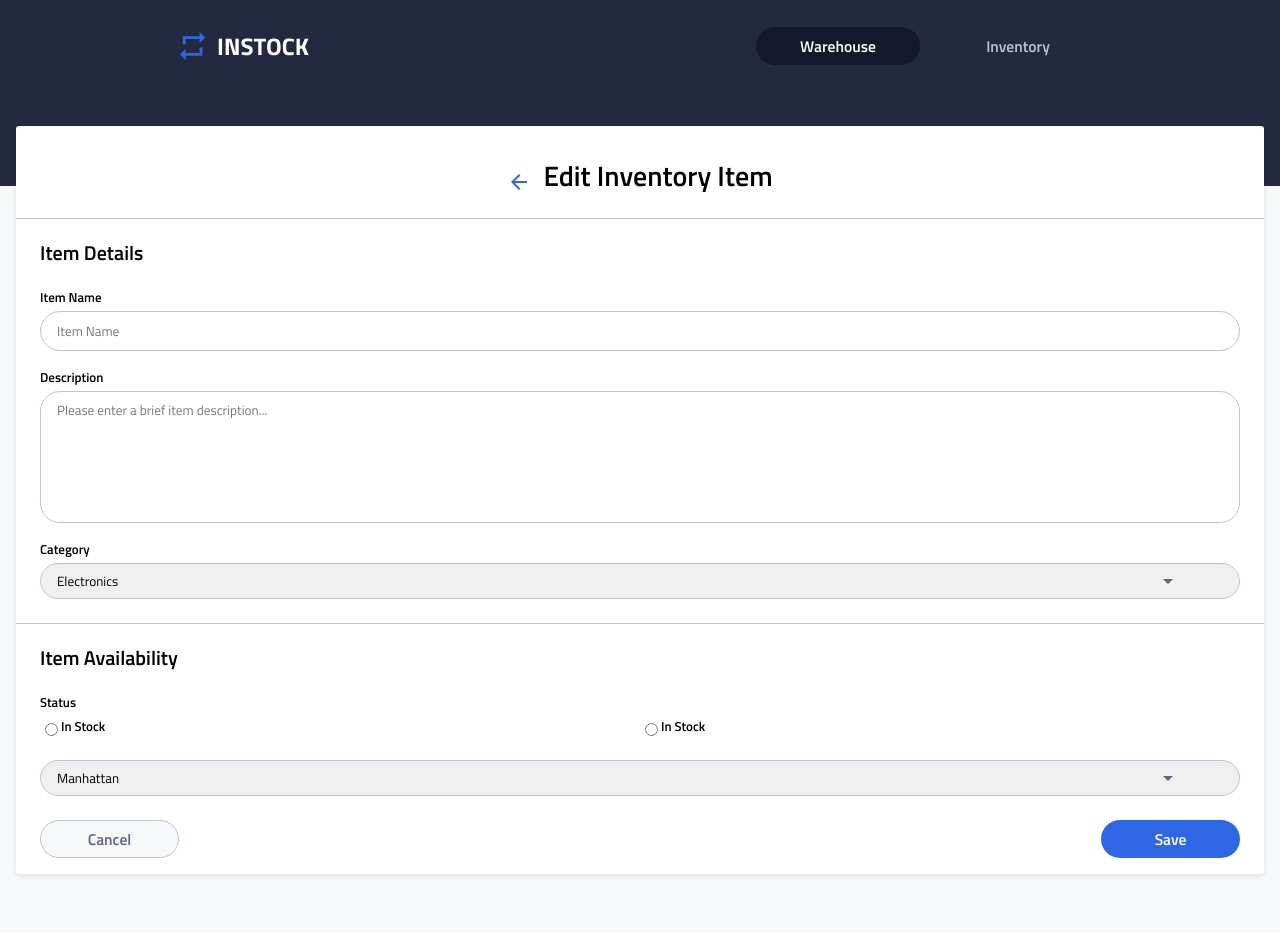
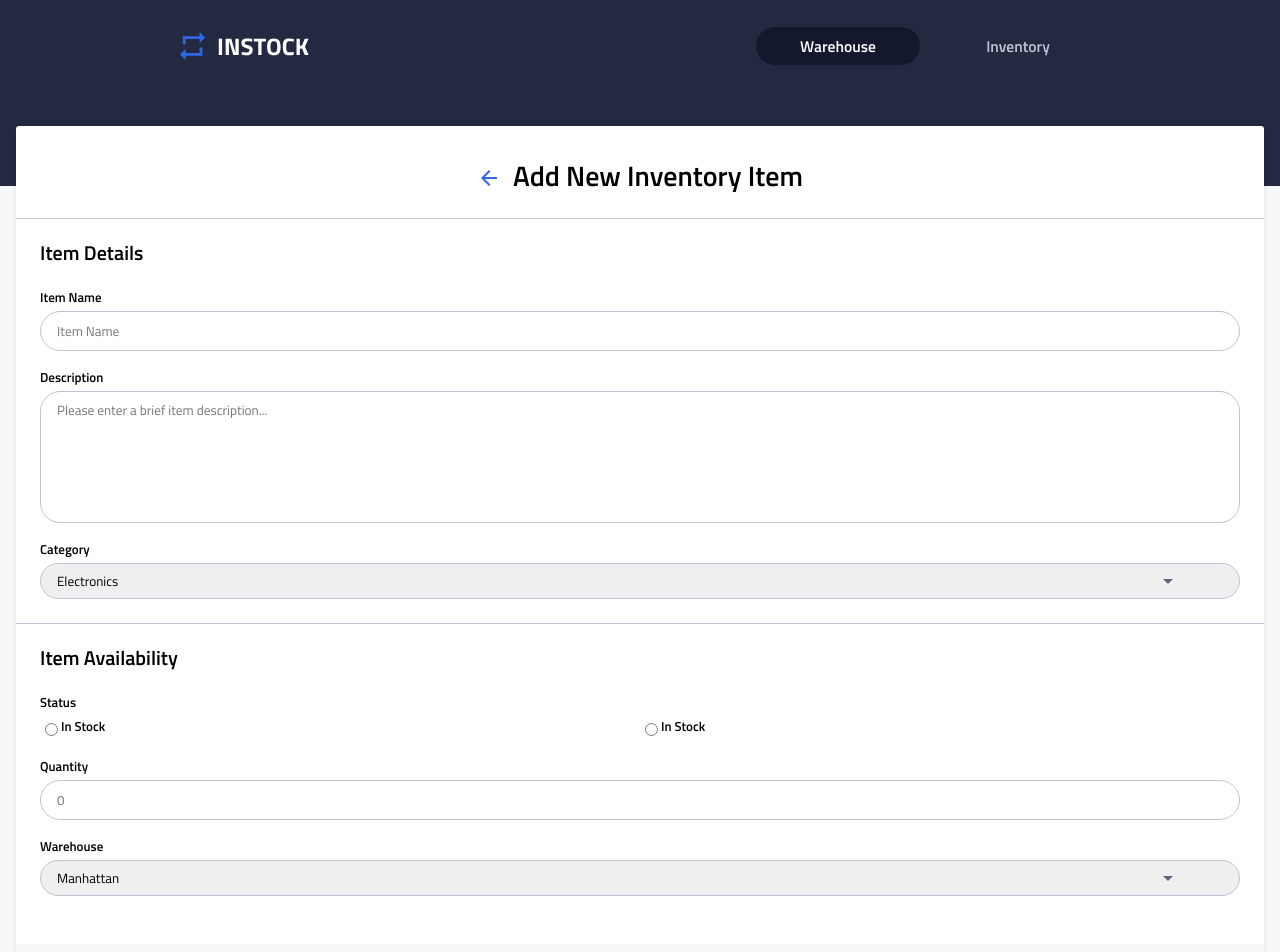
Before and after one commit to cdd741/In-Stock, a React (Create React App) app in the folder client/: page /inventories/add in a window 1280 px wide. Shown: the top 952 px of the page. Built offline with nearby package versions, Linux system fonts and the light colour scheme.

Commit message:
storing files for now
Signed-off-by: Aidan Tilgner <aidantilgner02@gmail.com>

```diff
--- a/client/src/App.js
+++ b/client/src/App.js
@@ -10,7 +10,7 @@ import AddInventory from "./routes/AddInventory";
 import AddWarehouse from "./routes/AddWareHouse.jsx";
 import Header from "./common/Header/Header";
 import DeleteModal from "./components/DeleteModal/DeleteModal";
-import InventoryItem from './components/InventoryForm/InventoryForm';
+import InventoryForm from './components/InventoryForm/InventoryForm'
 
 import { Switch, Route, Redirect } from "react-router-dom";
 
@@ -29,7 +29,7 @@ class App extends Component {
           toggle={this.handleOnToggle}
           isWarehouse={this.state.isWarehouse}
         />
-        {/* <Switch>
+        <Switch>
           <Redirect from="/" exact to="/warehouses" />
           <Route path="/warehouses" exact component={Warehouses} />
           <Route path="/warehouses/add" exact component={AddWarehouse} />
@@ -46,16 +46,23 @@ class App extends Component {
             }}
           />
           <Route path="/inventories" exact component={Inventories} />
-          <Route path="/inventories/add" exact component={AddInventory} />
-          <Route path="/inventories/edit/:id" exact component={EditInventory} />
+          <Route path="/inventories/add" exact
+            render={props => (
+              <InventoryForm {...props} formType="addItem"/>
+            )}
+          />
+          <Route path="/inventories/edit" exact
+            render={props => (
+              <InventoryForm {...props} formType="editItem"/>
+            )}
+          />
           <Route
             path="inventories/:id"
             render={(props) => {
               return <InventoriesDetails {...props} />;
             }}
           />
-        </Switch> */}
-        <InventoryItem/>
+        </Switch>
       </>
     );
   }
--- a/client/src/components/InventoryForm/InventoryForm.jsx
+++ b/client/src/components/InventoryForm/InventoryForm.jsx
@@ -2,20 +2,23 @@ import React from 'react';
 import { ReactComponent as BackArrow } from '../../assets/icons/arrow_back-24px.svg';
 import inventories from '../../data/inventories.json';
 import Button from '../Button/Button';
+import { Link } from 'react-router-dom';
 
 import './InventoryForm.scss';
 
 class InventoryForm extends React.Component{
 
     state = {
-        formType: 'editItem',//this.props.formType
-        id: '9b4f79ea-0e6c-4e59-8e05-afd933d0b3d3',//this.props.id
+        formType: this.props.formType,
+        id: '9b4f79ea-0e6c-4e59-8e05-afd933d0b3d3',//this.props.match.params.id
         itemName: null,
         itemDescription: null,
         itemCategory: null,
         itemStatus: null,
         itemWarehouse: null,
     }
+
+
 
     componentDidMount = () => {
         let inventoryItem = inventories.find(item => item.id === this.state.id);
@@ -31,15 +34,16 @@ class InventoryForm extends React.Component{
     }
 
     render(){
+        console.log(this.state.itemName)
         return(
             <>
                 <div className="inventory-form-container">
                     {
-                    this.state.formType === 'editItem' &&
+                    this.state.formType === 'addItem' &&
                     <div className="inventory-form">
                         <div className="inventory-form__header">
-                            <BackArrow className="inventory-form__back-arrow"/>
-                            <h1 className="inventory-form__title">Edit Inventory Item</h1>
+                            <Link to="/inventories"><BackArrow className="inventory-form__back-arrow"/></Link>
+                            <h1 className="inventory-form__title">Add New Inventory Item</h1>
                         </div>
                         <form className="inventory-form__form">
                             <div className="inventory-form__item-details">
@@ -65,7 +69,9 @@ class InventoryForm extends React.Component{
                                     <input type="radio" value="Out Of Stock" name="status" id="out-of-stock" className="inventory-form__radio"/>
                                     <label htmlFor="out-of-stock" className="inventory-form__label">In Stock</label>
                                 </div>
-                                <label htmlFor="warehouses" className="inventory-form__label"></label>
+                                <label htmlFor="quantity" className="inventory-form__label">Quantity</label>
+                                <input type="text" name="quantity" placeholder="0" className="inventory-form__input"/>
+                                <label htmlFor="warehouses" className="inventory-form__label">Warehouse</label>
                                 <select name="warehouses" id="warehouses" className="inventory-form__select">
                                     <option value="Manhattan">Manhattan</option>
                                     <option value="King West">King West</option>
@@ -77,20 +83,66 @@ class InventoryForm extends React.Component{
                                 </select>
                             </div>
                             <div className="inventory-form__buttons">
-                                <Button type="cancel" className="inventory-form__button" children="Cancel"/>
-                                <Button type="save" className="inventory-form__button" children="Save"/>
+                                <Button type="cancel" className="inventory-form__button" children="Cancel" onClick={() => {
+                                    this.props.history.push('/inventories')
+                                }}/>
+                                <Button type="add item" className="inventory-form__button" children="+ Add Item"/>
+                            </div>
+                        </form>
+                    </div>
+                    }
+                    {
+                    this.state.formType === 'editItem' &&
+                    <div className="inventory-form">
+                        <div className="inventory-form__header">
+                            <Link to="/inventories"><BackArrow className="inventory-form__back-arrow"/></Link>
+                            <h1 className="inventory-form__title">Add New Inventory Item</h1>
+                        </div>
+                        <form className="inventory-form__form">
+                            <div className="inventory-form__item-details">
+                                <h3 className="inventory-form__subtitle">Item Details</h3>
+                                <label htmlFor="item-name" className="inventory-form__label">Item Name</label>
+                                <input type="text" name="item-name" placeholder="Item Name" className="inventory-form__input"/>
+                                <label htmlFor="item-description" className="inventory-form__label">Description</label>
+                                <textarea type="text" name="item-description" placeholder="Please enter a brief item description..." className="inventory-form__text-area"/>
+                                <label htmlFor="categories" className="inventory-form__label">Category</label>
+                                <select name="categories" id="categories" className="inventory-form__select">
+                                    <option value="Electronics" className="inventory-form__option">Electronics</option>
+                                    <option value="Gear" className="inventory-form__option">Gear</option>
+                                    <option value="Apparel" className="inventory-form__option">Apparel</option>
+                                    <option value="Accessories" className="inventory-form__option">Accessories</option>
+                                </select>
+                            </div>
+                            <div className="inventory-form__item-availability">
+                                <h3 className="inventory-form__subtitle">Item Availability</h3>
+                                <label htmlFor="status" className="inventory-form__label">Status</label>
+                                <div className="inventory-form__radios">
+                                    <input type="radio" value="In Stock" name="status" id="in-stock" className="inventory-form__radio"/>
+                                    <label htmlFor="in-stock" className="inventory-form__label">In Stock</label>
+                                    <input type="radio" value="Out Of Stock" name="status" id="out-of-stock" className="inventory-form__radio"/>
+                                    <label htmlFor="out-of-stock" className="inventory-form__label">In Stock</label>
+                                </div>
+                                <label htmlFor="warehouses" className="inventory-form__label">Warehouse</label>
+                                <select name="warehouses" id="warehouses" className="inventory-form__select">
+                                    <option value="Manhattan">Manhattan</option>
+                                    <option value="King West">King West</option>
+                                    <option value="Granville">Granville</option>
+                                    <option value="San Fran">San Fran</option>
+                                    <option value="Santa Monica">Santa Monica</option>
+                                    <option value="Seattle">Seattle</option>
+                                    <option value="Montreal">Montreal</option>
+                                </select>
+                            </div>
+                            <div className="inventory-form__buttons">
+                                <Button type="cancel" className="inventory-form__button" children="Cancel" onClick={() => {
+                                    this.props.history.push('/inventories')
+                                }}/>
+                                <Button type="add item" className="inventory-form__button" children="+ Add Item"/>
                             </div>
                         </form>
                     </div>
                     }
                 </div>
-
-                {
-                    this.state.formType === 'addItem' &&
-                    <>
-
-                    </>
-                }
             </>
         )
     }
--- a/client/src/components/InventoryForm/InventoryForm.scss
+++ b/client/src/components/InventoryForm/InventoryForm.scss
@@ -28,7 +28,7 @@
     }
 
     &__back-arrow{
-        margin-top: 44px;
+        margin-top: 40px;
     }
 
     &__title{
@@ -136,10 +136,17 @@
         padding-inline-end: 24px;
         display: flex;
         justify-content: space-between;
-        margin-bottom: 16px;
+        margin-top: 24px;
+        background-color: $light-grey;
+        padding: 16px;
+        border-radius: 0 0 3px 3px;
     }
 
     &__button{
         width: 139px;
     }
 }
+
+.link{
+    text-decoration: none;
+}
```
